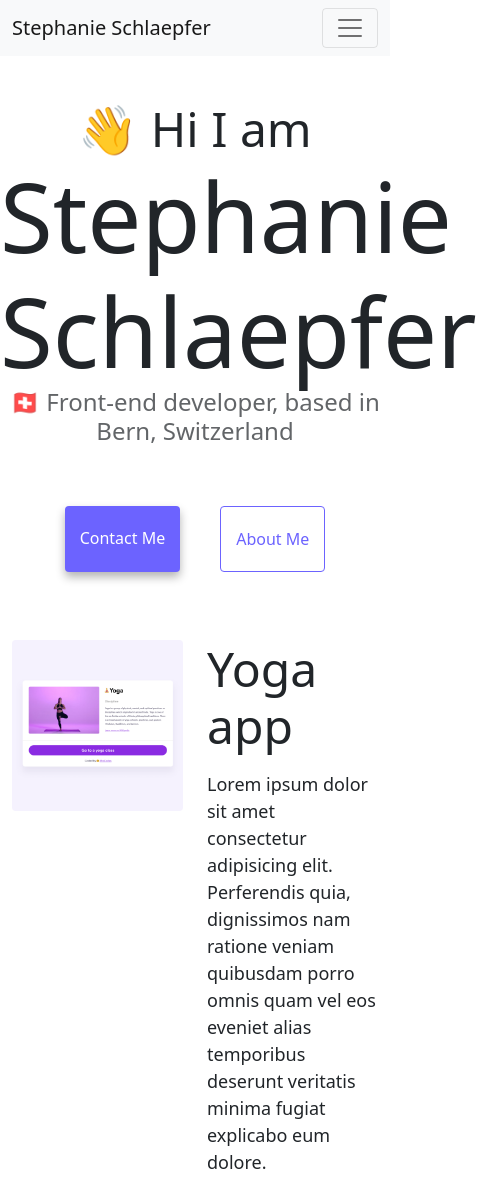
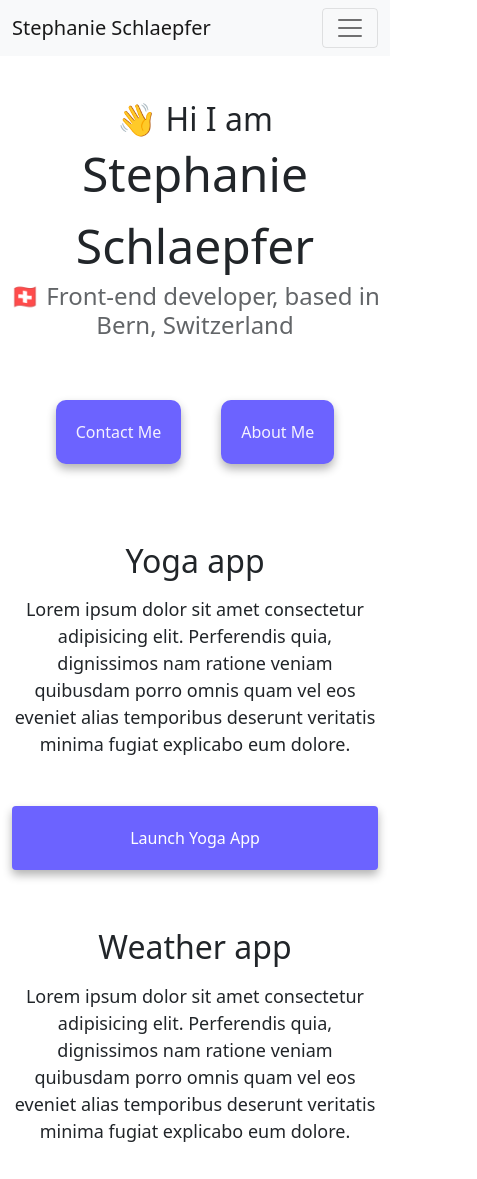
Before and after one commit to schtepfi/responsive-portfolio, a plain HTML site: page index.html in a window 390 px wide. Shown: the top 1179 px of the page, 477 px wide, since content can reach past the window. Drawn offline with nearby package versions, Linux system fonts and the light colour scheme.

Commit message:
making the pages responsive

```diff
--- a/index.html
+++ b/index.html
@@ -55,15 +55,15 @@
     <h1 class="text-center">Stephanie Schlaepfer</h1>
     <h3 class="text-center">🇨🇭 Front-end developer, based in Bern, Switzerland</h3>
     <div class="navigation-links mb-5">
-      <a href="/about.html#contact" class="primary-link" title="contact Stephanie">Contact me</a>
-      <a href="/about.html" class="secondary-link" title="about Stephanie">About me</a>
+      <a href="/about.html#contact" class="primary-link homepage-link" title="Contact Stephanie">Contact me</a>
+      <a href="/about.html" class="secondary-link homepage-link" title="About Stephanie">About me</a>
     </div>
     <div class="container">
       <div class="row">
         <div class="col-6">
-          <img src="images/yoga.png" alt="yoga project" class="img-fluid rounded" />
+            <img src="images/yoga.png" alt="yoga project" class="img-fluid rounded d-none d-sm-block"/>
         </div>
-        <div class="col-6">
+        <div class="col-sm-6">
           <h2 class="mb-3">Yoga app</h2>
           <p>
             Lorem ipsum dolor sit amet consectetur adipisicing elit. Perferendis
@@ -72,12 +72,12 @@
             explicabo eum dolore.
           </p>
           <div class="mt-5">
-            <a href="#" class="primary-link" title="yoga project">Launch Yoga App</a>
+            <a href="#" class="primary-link project-link" title="yoga project">Launch Yoga App</a>
           </div>
         </div>
       </div>
       <div class="row mt-5">
-        <div class="col-6">
+        <div class="col-sm-6">
           <h2 class="mb-3">Weather app</h2>
           <p>
             Lorem ipsum dolor sit amet consectetur adipisicing elit. Perferendis
@@ -86,18 +86,18 @@
             explicabo eum dolore.
           </p>
           <div class="mt-5">
-            <a href="#" class="primary-link" title="weather app project">Launch Weather App</a>
+            <a href="#" class="primary-link project-link" title="weather app project">Launch Weather App</a>
           </div>
         </div>
-        <div class="col-6">
-          <img src="images/weather.png" alt="weather project" class="img-fluid rounded" />
+        <div class="col-sm-6">
+          <img src="images/weather.png" alt="weather project" class="img-fluid rounded d-none d-sm-block" />
         </div>
       </div>
       <div class="row mt-5">
         <div class="col-6">
-          <img src="images/yogurt.png" alt="yogurt project" class="img-fluid rounded" />
+          <img src="images/yogurt.png" alt="yogurt project" class="img-fluid rounded d-none d-sm-block" />
         </div>
-        <div class="col-6">
+        <div class="col-sm-6">
           <h2 class="mb-3">Yogurt app</h2>
           <p>
             Lorem ipsum dolor sit amet consectetur adipisicing elit. Perferendis
@@ -106,7 +106,7 @@
             explicabo eum dolore.
           </p>
           <div class="mt-5">
-            <a href="#" class="primary-link" title="yogurt project">Launch Yogurt App</a>
+            <a href="#" class="primary-link project-link" title="yogurt project">Launch Yogurt App</a>
           </div>
         </div>
       </div>
--- a/style.css
+++ b/style.css
@@ -6,6 +6,7 @@
 
 body {
   margin-top: 100px;
+  margin-bottom: 50px;
 }
 
 h1,
@@ -20,6 +21,7 @@ h1 {
 
 h2 {
   font-size: 48px;
+  margin-top: 10px;
 }
 
 h3 {
@@ -37,11 +39,6 @@ p {
   margin-top: 40px;
   justify-content: center;
 }
-
-.navigation-links a {
-  margin: 20px;
-}
-
 .primary-link {
   border-radius: 4px;
   padding: 20px 15px;
@@ -62,9 +59,22 @@ p {
 }
 
 .homepage-link {
+  background: var(--primary-color);
+  box-shadow: var(--box-shadow);
+  color: var(--secondary-color);
+  padding: 20px;
+  margin: 20px;
+  border-radius: 10px;
+  border: var(--border);
+}
+
+a {
+  transition: all 200ms ease;
+}
+a:hover {
+  opacity: 0.7;
+  background-color: var(--secondary-color);
   color: var(--primary-color);
-  text-align: center;
-  display: block;
 }
 
 .about-paragraphs {
@@ -85,4 +95,38 @@ p {
 
 .email-link:hover {
   text-decoration: underline;
+  background-color: white;
 }
+
+@media (max-width: 768px) {
+h1 {
+    font-size: 48px;
+    line-height: 1.5;
+  }
+}
+@media (max-width: 768px){
+h2 {
+    font-size: 32px;
+  }
+}
+@media (max-width: 576px){
+h2 {
+    text-align: center;
+  }
+}
+@media (max-width: 768px){
+p {
+    font-size: 18px;
+  }
+}
+@media (max-width: 576px) {
+p {
+    text-align: center;
+  }
+}
+@media (max-width: 576px) {
+  .project-link {
+    display: block;
+    text-align: center;
+  }
+}
```
